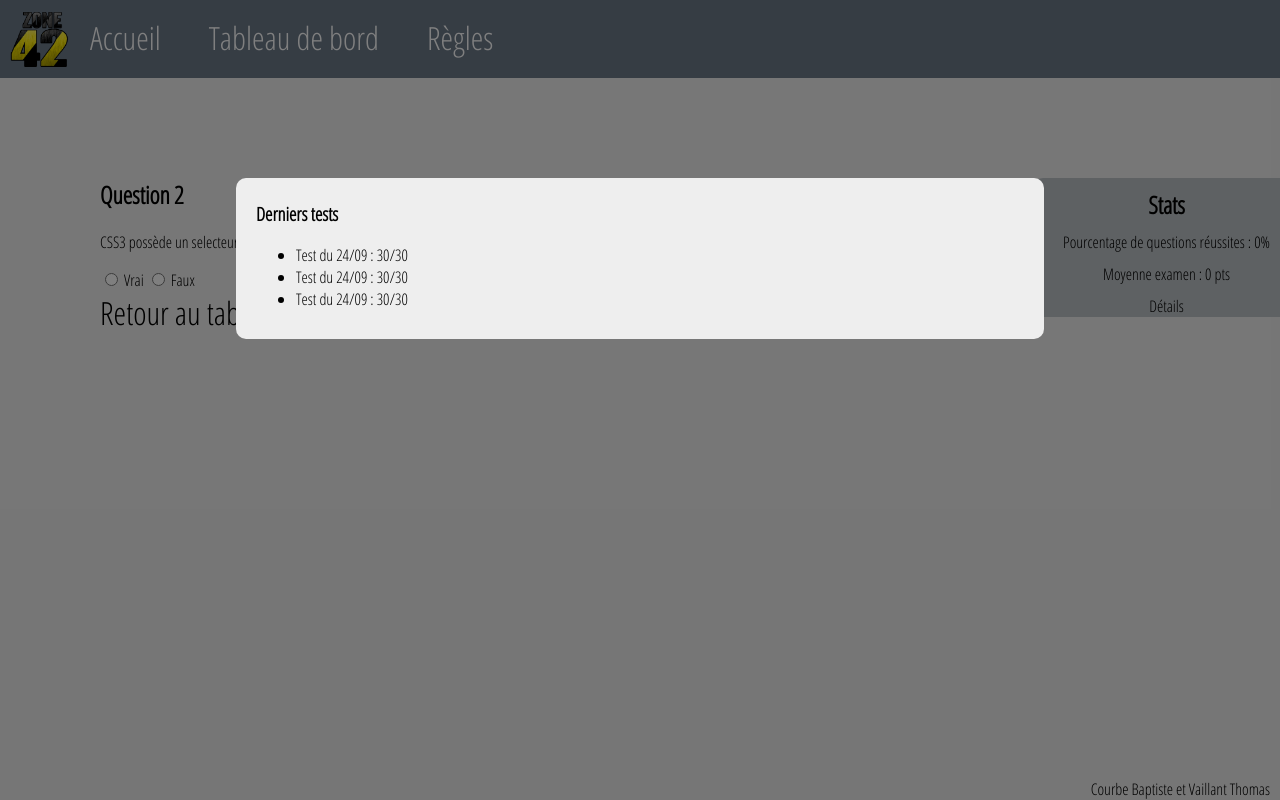
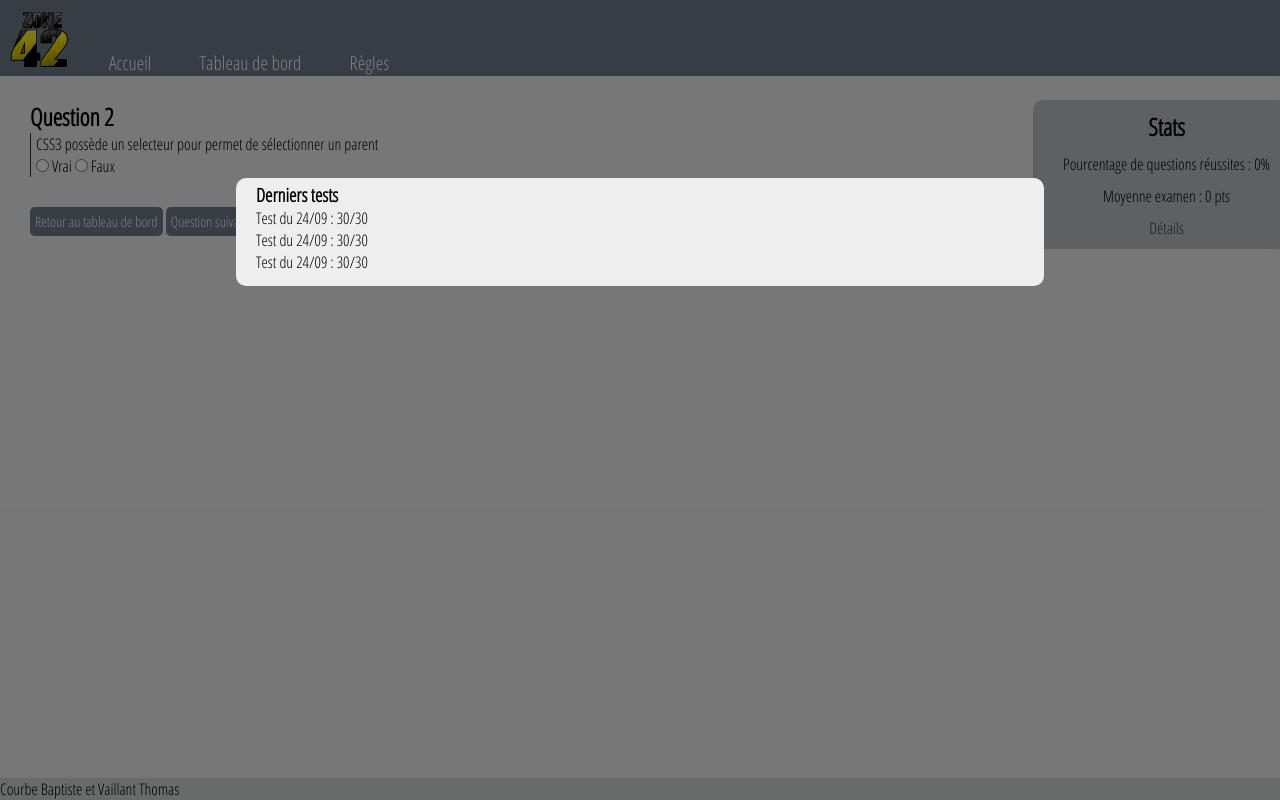
Before and after one commit to CourbeB/LOG4420, a web app: file questionRapide2.html in a window 1280 px wide, after a click on "Détails". Run offline with its HTML, style and script files only (its server is not run), Linux system fonts and the light colour scheme.

Commit message:
Modifs CSS - version finale

```diff
--- a/congra.html
+++ b/congra.html
@@ -4,14 +4,14 @@
 		<title>Félicitations</title>
         <link href='http://fonts.googleapis.com/css?family=Open+Sans+Condensed:300' rel='stylesheet' type='text/css'>
 		<meta http-equiv="Content-Type" content="text/html; charset=utf-8"/>
-		<link rel="stylesheet" type="text/css" href="style/style.css">
+		<link rel="stylesheet" type="text/css" href="style/style.css"/>
 	</head>
 
 	<body>
         <header>
             <img src="img/zone42.png" width="60" height="58" style="background-color: rgb(108,122,137);" id="logo">
 			<nav>
-				<ul class="navigation">
+				<ul>
 					<li><a href="index.html">Accueil</a></li>
 					<li><a href="tableau.html">Tableau de bord</a></li>
 					<li><a href="regles.html">Règles</a></li>
@@ -19,6 +19,7 @@
 			</nav>
 		</header>
 
+        <div>
             <section>
                 <h1>Félicitations</h1>
                 <p>Vous avez fini votre examen</p>
@@ -26,6 +27,7 @@
 
                 <a href="tableau.html">Retour au tableau de bord</a>
             </section>
+        </div>
 
 		<footer>Courbe Baptiste et Vaillant Thomas</footer>
 	</body>
--- a/questionRapide2.html
+++ b/questionRapide2.html
@@ -4,14 +4,14 @@
     <title>Test rapide</title>
     <link href='http://fonts.googleapis.com/css?family=Open+Sans+Condensed:300' rel='stylesheet' type='text/css'>
         <meta http-equiv="Content-Type" content="text/html; charset=utf-8"/>
-        <link rel="stylesheet" type="text/css" href="style/style.css">
+        <link rel="stylesheet" type="text/css" href="style/style.css"/>
 </head>
 
 <body>
 <header>
     <img src="img/zone42.png" width="60" height="58" style="background-color: rgb(108,122,137);" id="logo">
     <nav>
-        <ul class="navigation">
+        <ul>
             <li><a href="index.html">Accueil</a></li>
             <li><a href="tableau.html">Tableau de bord</a></li>
             <li><a href="regles.html">Règles</a></li>
@@ -19,7 +19,9 @@
     </nav>
 </header>
 
+<div>
     <section id="details" class="classDetails">
+        <a class="back" href="#"></a>
         <section>
             <h1>Derniers tests</h1>
             <ul>
@@ -37,20 +39,23 @@
         <a href="#details">Détails</a>
     </section>
 
-<section>
-    <form action="tableau.html">
+    <section class="question">
+        <form action="questionRapide1.html">
             <h1 data-theme="CSS">Question 2</h1>
+            <div>
                 <p>CSS3 possède un selecteur pour permet de sélectionner un parent</p>
 
                 <label><input type="radio" name="reponse" value="vrai"/> Vrai</label>
                 <label><input type="radio" name="reponse" value="faux"/> Faux</label>
+            </div>
 
             <nav>
-            <a href="tableau.html">Retour au tableau de bord</a>
+                <a href="tableau.html" class="button">Retour au tableau de bord</a>
                 <button type="submit">Question suivante</button>
             </nav>
         </form>
     </section>
+</div>
 
 <footer>Courbe Baptiste et Vaillant Thomas</footer>
 </body>
--- a/style/style.css
+++ b/style/style.css
@@ -1,88 +1,119 @@
 /*TOUTES LES PAGES*/
 * {
-	background-color: rgb(238,238,238);
 	font-family: 'Open Sans Condensed', sans-serif;
+
+    margin: 0;
+    padding: 0;
 }
 
-body{
-	margin: 0px;
+body {
+    background-color: rgb(238,238,238);
+}
+
+li {
+    list-style-type: none;
+}
+
+a, a:visited {
+    color: rgb(45, 50, 61);
+    text-decoration: none;
 }
 
 header {
-	overflow: hidden;
-	background-color: rgb(108,122,137);
-}
+    position: absolute;
+    top: 0;
+    left: 0;
+    right: 0;
+    height: 76px;
 
-header img{
-	float: left;
+    background-color: rgb(108,122,137);
 }
 
 #logo{
+    float: left;
 	margin: 10px;
 }
 
-article, section{
-	margin: 100px;
+header + div {
+    margin-top: 100px;
+    padding-left: 30px;
+    padding-right: 30px;
 }
 
 h2{
 	font-size: 130%;
+    margin-top: 20px;
 }
 
-a {
-	color: black;
-	font-size: 200%;
+a.button, button {
+	color: white;
+	font-size: 90%;
 	text-decoration: none;
+    border: none;
+    padding: 5px;
+    cursor: pointer;
+    text-align: center;
+
+    background-color:  rgb(108,122,137);
+    -webkit-border-radius: 5px;
+    -moz-border-radius: 5px;
+    border-radius: 5px;
 }
 
-ul.navigation{
-	background-color: rgb(108,122,137);
+header > nav > ul {
+    position: absolute;
+    bottom: 0;
+    left: 99px;
 }
 
-ul.navigation li{
+header > nav > ul li{
 	display: inline;
 	margin-right: 25px;
 }
 
-ul.navigation li a{
-	background-color: rgb(108,122,137);
+header > nav > ul li a{
 	padding-right: 10px;
 	padding-left: 10px;
 	color: white;
+    text-decoration: none;
+    font-size: 120%;
 }
 
-ul.navigation a.active {
+header > nav > ul a.active {
 	background-color: rgb(210,215,211);
 	color: black;
+
+    -webkit-border-radius: 5px 5px 0 0;
+    -moz-border-radius: 5px 5px 0 0;
+    border-radius: 5px 5px 0 0;
 }
 
 footer{
-	position: absolute;
+	position: fixed;
 	bottom: 0px;
-	right: 10px;
+	right: 0px;
+    left: 0px;
+
+    background-color: rgb(210,215,211);
 }
 
 /*Page Acceuil*/
 
-#start {
-	margin: 50px;
-	text-align: center;
-	background-color:  rgb(108,122,137);
-	-webkit-border-radius: 50px;
-	-moz-border-radius: 50px;
-	border-radius: 50px;
-}
-
-#start a{
-	background-color:  rgb(108,122,137);
+#start_button {
+    display: block;
+    margin: auto;
+    width: 300px;
+    font-size: 150%;
+    margin-top: 60px;
 }
 
 /*Page tableau*/
 
 .stats{
 	position: absolute;
-	right: -100px;
+	right: 0px;
 	padding-left:20px;
+    padding-bottom: 10px;
 	text-align: center;
 	background-color: rgb(189,195,199);
 	-webkit-border-top-left-radius: 10px;
@@ -107,15 +138,18 @@
 }
 
 #test, #exam {
-	margin-left: 20%;
-	margin-right: 20%;
+	margin-left: 25%;
+	margin-right: 25%;
 	padding-top: 1%;
 	padding-bottom: 1%;
 	border-style: solid;
-    border-width: 3px;
+    border-width: 2px;
     border-color: rgb(108,122,137);
 }
 
+#exam_options {
+    margin-bottom: 10px;
+}
 
 
 /*Page regles*/
@@ -123,9 +157,7 @@
 	float: left;
 }
 
-/*pop-up details
-probleme sans les visibility quand on charge la page, autre solution?
-*/
+/*pop-up details*/
 
 .classDetails{
 	position: fixed;
@@ -138,9 +170,9 @@
 	z-index: 99999;
 	visibility: hidden;
 	opacity:0;
-	-webkit-transition: opacity 400ms ease-in;
-	-moz-transition: opacity 400ms ease-in;
-	transition: opacity 400ms ease-in;
+	-webkit-transition: opacity 400ms ease-in-out;
+	-moz-transition: opacity 400ms ease-in-out;
+	transition: opacity 400ms ease-in-out;
 	pointer-events: none;
 }
 
@@ -159,3 +191,45 @@
 	border-radius: 10px;
 	background: rgb(238,238,238);
 }
+
+.back {
+    position: absolute;
+    width: 100%;
+    height: 100%;
+    cursor: default;
+}
+
+/* Pages de questions */
+.question > form > div {
+    border-left: 1px solid rgb(39, 61, 82);
+    padding-left: 5px;
+}
+
+.question > form > nav {
+    margin-top: 30px;
+}
+
+
+/* Responsif */
+@media screen and (max-width: 768px) {
+    section.stats {
+        position: static;
+        margin-top: -24px;
+        padding-left: 0;
+        padding-bottom: 20px;
+        margin-bottom: 10px;
+        margin-left: -30px;
+        margin-right: -30px;
+
+        -webkit-border-radius: 0;
+        -moz-border-radius: 0;
+        border-radius: 0;
+    }
+}
+
+@media screen and (max-width: 1024px) and (min-width: 769px) {
+    #test, #exam {
+        margin-left: 35%;
+        margin-right: 35%;
+    }
+}
```
Also changed, not shown: index.html (+10 -9 lines), questionExamen1.html (+9 -4 lines), questionExamen2.html (+9 -4 lines), questionRapide1.html (+9 -4 lines), regles.html (+9 -7 lines), tableau.html (+8 -3 lines). Lines whose indentation alone changed are shown as unchanged.
